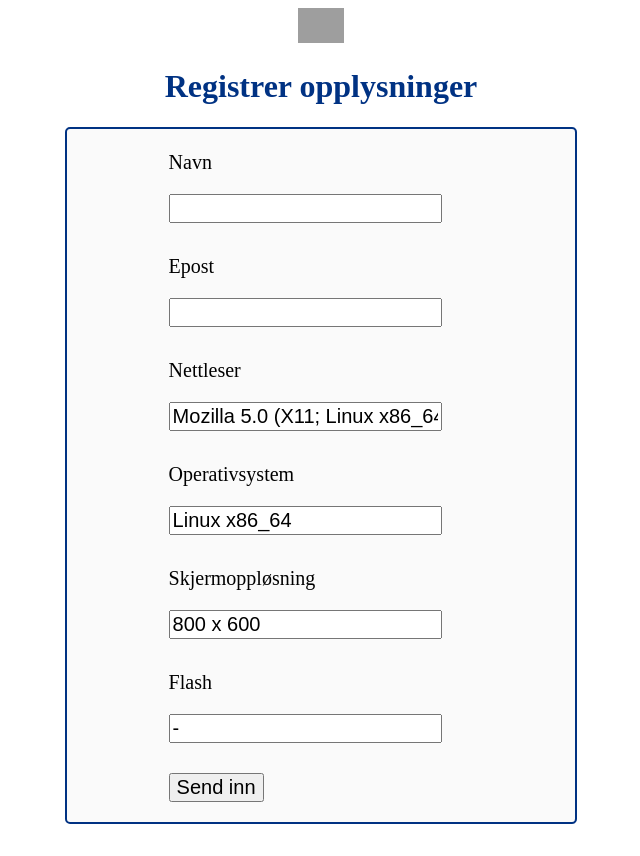
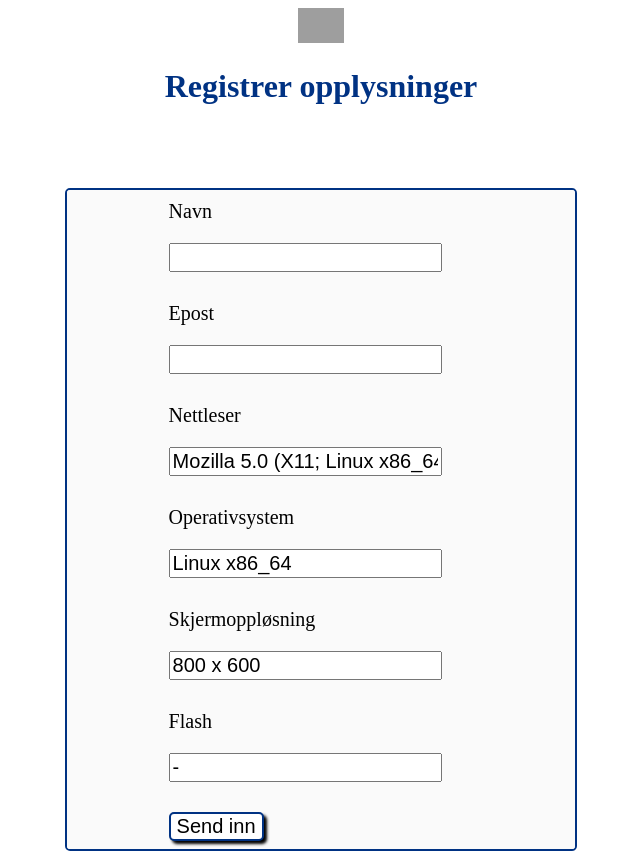
Before and after one commit to perhenrik90/PCInfo, a PHP site: page / in a window 1280 px wide. Shown: the whole page, without its empty margins (319-959 px from the left). Run offline with PHP 8.4, Linux system fonts and the light colour scheme; grey boxes are pictures that could not be loaded.

Commit message:
updated some css

```diff
--- a/main.css
+++ b/main.css
@@ -23,18 +23,20 @@ h1
 {
     text-align:left;
     position:fixed;
+    bottom:5px;
+    top:22%;
     left:30%;
     right:30%;
     background:#FAFAFA;
     border:2px solid #003283;
     border-radius:5px;
-
-
+    overflow-y:scroll;
 }
 .inputRegion
 {
     text-algin:left;
     margin:10px;
+    margin-top:0px;
     width:60%;
     margin-left:auto;
     margin-right:auto;
@@ -45,7 +47,7 @@ h1
 .inputRegion p
 {
     text-align:left;
-    margin-top:2px;
+    margin-top:0px;
     font-size:20px;
 }
 .inputRegion input
@@ -56,8 +58,15 @@ h1
 #submit
 {
     font-size:20px;
+    border:2px solid #003283;
+    border-radius:5px;
+    box-shadow:3px 3px 3px;
+    background:#FFF;
 }
-
+#submit:hover
+{
+    background:#AAA;
+}
 
 /************************
  * Css for submit site
```
